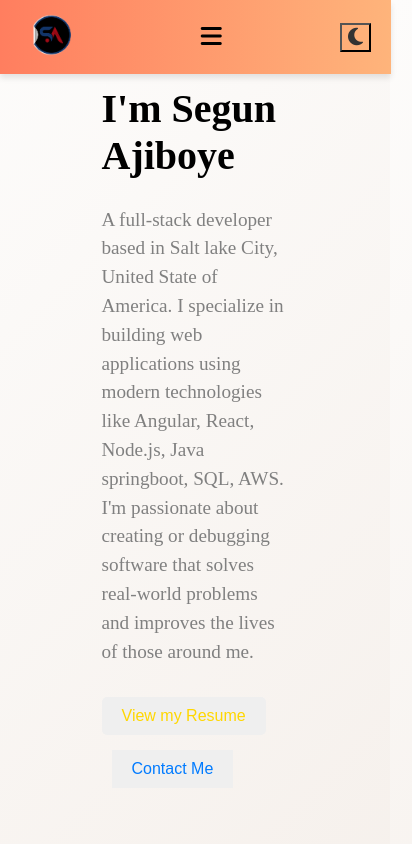
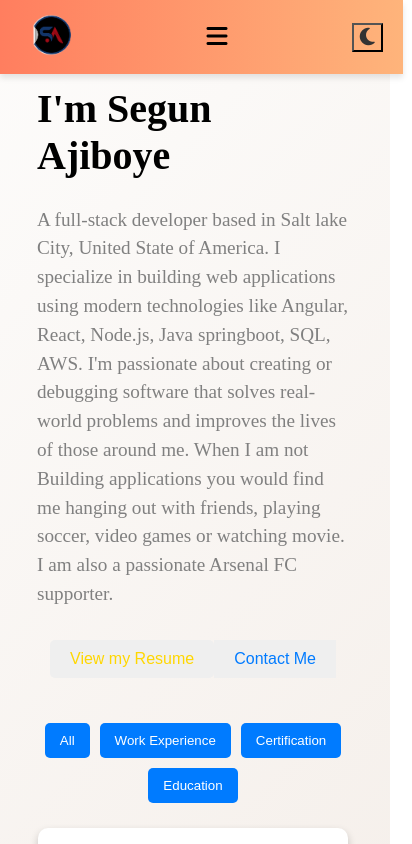
Before and after one commit to saifajiboye/segun-angular-portfolio, an Angular app: page /about-me in a window 390 px wide. Shown: the top 844 px of the page, 412 px wide, since content can reach past the window. Built offline with nearby package versions, Linux system fonts and the light colour scheme.

Commit message:
improve mobile responsiveness

```diff
--- a/src/app/components/about-me/about-me.component.css
+++ b/src/app/components/about-me/about-me.component.css
@@ -2,7 +2,6 @@
     display: flex;
     align-items: center;
     justify-content: space-between;
-    min-height: 100vh;
     padding-top: 50px;
     padding-left: 50px;
 
@@ -51,14 +50,17 @@
             font-size: 1rem;
           color: #007bff;
           cursor: pointer;
-          border: 2px;
-          margin-left: 10px;
+          border: none;
         }
         .cta-secondary:hover {
           background-color: #ff7e5f;
           color: white;
         }
 
+    }
+    .button-group {
+      align-items: center;
+      text-align: center;
     }
 
     .hero-image {
@@ -68,9 +70,10 @@
 
       img {
         max-width: 80%;
-        height: 600px;
+        height: 500px;
         border-radius: 30%;
         border: 4px solid white;
+        margin-top: 15px;
       }
     }
   }
@@ -78,25 +81,17 @@
     .hero {
       flex-direction: column;
       text-align: center;
-      margin-bottom: -25px;
       padding-left: 0%;
 
-      .hero-content {
-        max-width: 100%;
-       p {
-        width: 100%;
-        max-width: 100%;
-        font-size: small;
 
-       }
+      .hero-container {
+        max-width: 80%
+      }
 
-      }
-      .hero-image img {
+      .hero-image {
         display: none;
 
       }
-    }
-    .hide-on-mobile {
-      display: none;
+
     }
   }
--- a/src/app/components/about-me/about-me.component.html
+++ b/src/app/components/about-me/about-me.component.html
@@ -2,11 +2,12 @@
     <div class="hero-container">
     <h1>I'm Segun Ajiboye</h1>
     <p>A full-stack developer based in Salt lake City, United State of America. I specialize in building web applications using modern technologies like Angular, React, Node.js, Java springboot, SQL, AWS.
-        I'm passionate about creating or debugging software that solves real-world problems and improves the lives of those around me. <span class="hide-on-mobile">When I am not Building applications you would find me hanging out with friends, playing soccer, video games or watching movie. I am also a passionate Arsenal supporter.</span></p>
-    <button (click)="openResume()" class="cta">View my Resume</button>
-    <button (click)="sendEmail()" class="cta-secondary">
+        I'm passionate about creating or debugging software that solves real-world problems and improves the lives of those around me. When I am not Building applications you would find me hanging out with friends, playing soccer, video games or watching movie. I am also a passionate Arsenal FC supporter.</p>
 
-        Contact Me</button>
+    <div class="button-group">
+        <button (click)="openResume()" class="cta">View my Resume</button>
+        <button (click)="sendEmail()" class="cta-secondary">Contact Me</button>
+    </div>
 </div>
 <div class="hero-image">
     <img src="assets/segcey.jpg" alt="Segun">
--- a/src/app/components/accomplishments/accomplishments.component.css
+++ b/src/app/components/accomplishments/accomplishments.component.css
@@ -39,7 +39,7 @@
   }
 
   .card img {
-    max-width: 100px;
+    width: 100px;
     height: auto;
     margin-bottom: 10px;
     border-radius: 5px;
--- a/src/app/components/navbar/navbar.component.css
+++ b/src/app/components/navbar/navbar.component.css
@@ -7,11 +7,10 @@
     padding: 10px 20px;
     box-shadow: 0 4px 6px rgba(0, 0, 0, 0.1);
     position: fixed;
-    width: 100%;
+    width: 97vw;
     top: 0;
     left: 0;
     z-index: 1000;
-    max-width: 97vw;
 
   }
 
@@ -54,13 +53,13 @@
     cursor: pointer;
   }
 
-  @media (max-width: 768px) {
+  @media (max-width: 600px) {
     .menu-btn {
       display: block;
     }
 
     .navbar {
-      max-width: 90vw;
+      width: 93vw;
     }
 
     .nav-links {
--- a/src/styles.css
+++ b/src/styles.css
@@ -30,7 +30,15 @@ body {
   background: linear-gradient(135deg, #FDFCFB , #E2D1C3);
   overflow-x: hidden;
   box-sizing: border-box;
+  margin-left: -2px;
 }
+
+html, body {
+  overflow-x: hidden;
+  width: 100%;
+
+}
+
 
 .active-link {
   background-color: #007bff;
```
